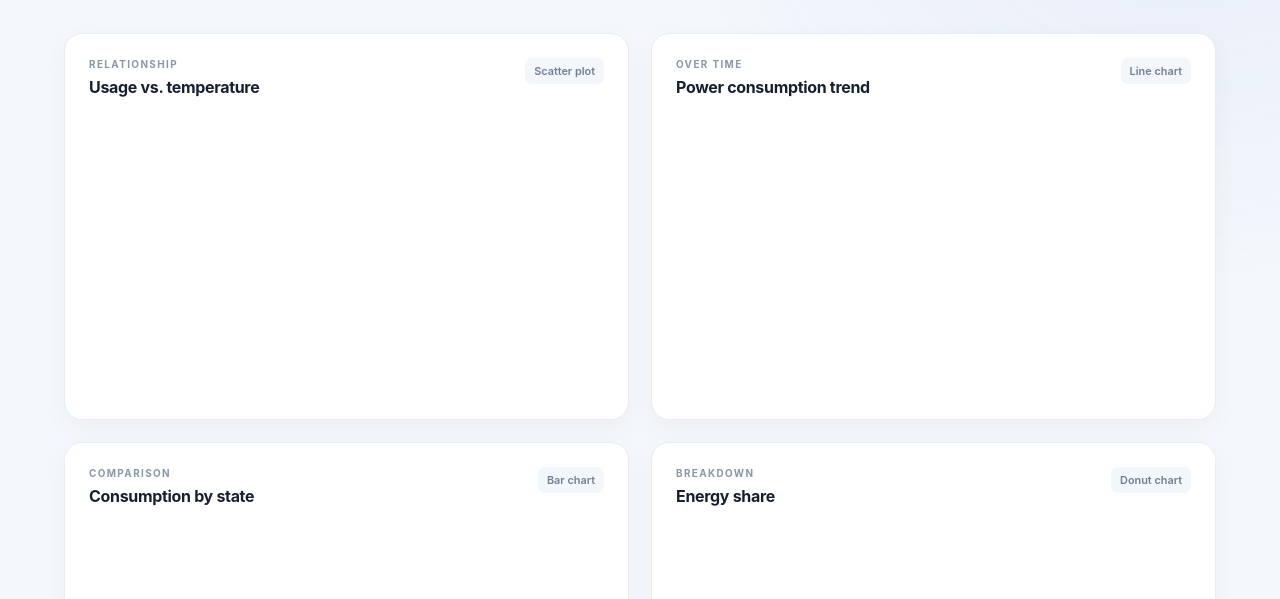
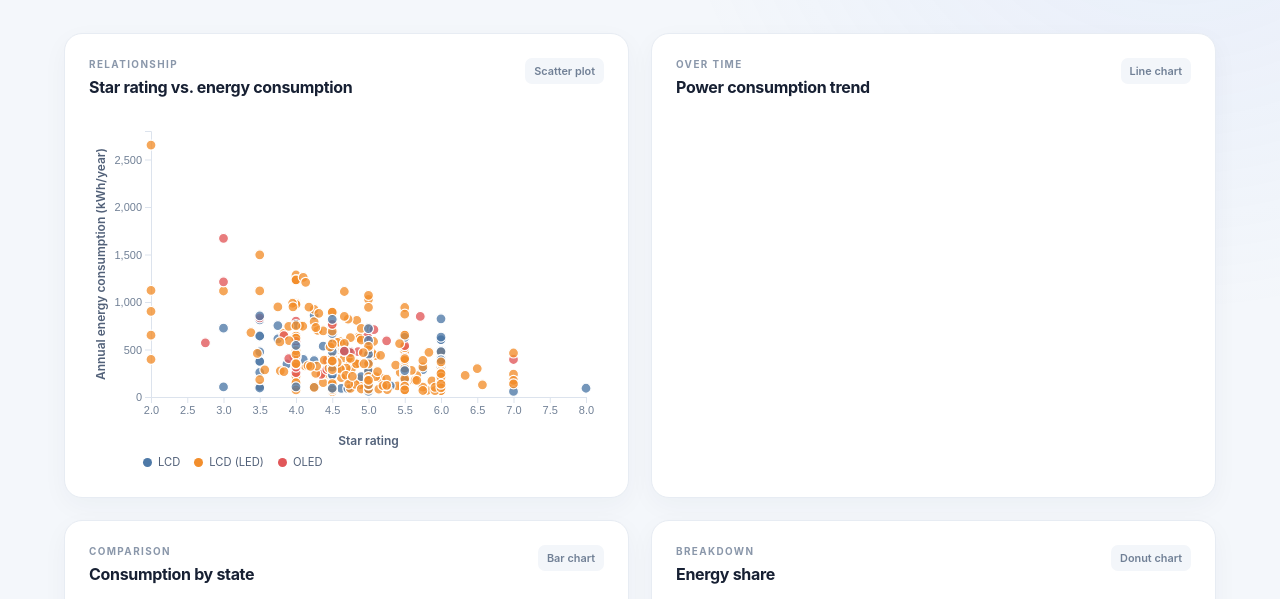
Before and after one commit to vio05-swin/T05, a plain HTML site: page index.html in a window 1280 px wide. Shown: the part 174-773 px from the top of the page. Drawn offline with nearby package versions, Linux system fonts and the light colour scheme.

Commit message:
html and css

```diff
--- a/index.html
+++ b/index.html
@@ -27,7 +27,7 @@
           <div class="chart-heading">
             <div>
               <p class="chart-kicker">RELATIONSHIP</p>
-              <h2>Usage vs. temperature</h2>
+              <h2>Star rating vs. energy consumption</h2>
             </div>
             <span class="chart-type">Scatter plot</span>
           </div>
@@ -68,5 +68,6 @@
         </article>
       </section>
     </main>
+    <script src="scatter.js"></script>
   </body>
 </html>
--- /dev/null
+++ b/scatter.js
@@ -0,0 +1,120 @@
+const scatterContainer = d3.select("#scatter-plot");
+const scatterSvg = scatterContainer
+  .append("svg")
+  .attr("class", "scatter-svg")
+  .attr("role", "img")
+  .attr("aria-label", "TV star rating compared with annual energy consumption");
+
+const scatterTooltip = scatterContainer
+  .append("div")
+  .attr("class", "scatter-tooltip")
+  .attr("role", "status")
+  .style("opacity", 0);
+
+d3.csv("Ex5/Ex5_TV_energy.csv", (row) => ({
+  ...row,
+  screensize: +row.screensize,
+  energy_consumpt: +row.energy_consumpt,
+  star2: +row.star2,
+  count: +row.count
+}))
+  .then((data) => {
+    console.log("Loaded TV energy data:", data);
+
+    const width = scatterContainer.node().clientWidth;
+    const height = scatterSvg.node().clientHeight;
+    const margin = { top: 16, right: 18, bottom: 58, left: 62 };
+    const plotWidth = width - margin.left - margin.right;
+    const plotHeight = height - margin.top - margin.bottom;
+
+    const x = d3.scaleLinear()
+      .domain(d3.extent(data, (d) => d.star2))
+      .nice()
+      .range([0, plotWidth]);
+    const y = d3.scaleLinear()
+      .domain([0, d3.max(data, (d) => d.energy_consumpt)])
+      .nice()
+      .range([plotHeight, 0]);
+
+    const technologies = Array.from(new Set(data.map((d) => d.screen_tech)));
+    const color = d3.scaleOrdinal()
+      .domain(technologies)
+      .range(d3.schemeTableau10);
+
+    const plot = scatterSvg
+      .attr("viewBox", `0 0 ${width} ${height}`)
+      .append("g")
+      .attr("transform", `translate(${margin.left},${margin.top})`);
+
+    plot.append("g")
+      .attr("transform", `translate(0,${plotHeight})`)
+      .call(d3.axisBottom(x));
+
+    plot.append("g")
+      .call(d3.axisLeft(y).ticks(6));
+
+    plot.append("text")
+      .attr("class", "axis-label")
+      .attr("x", plotWidth / 2)
+      .attr("y", plotHeight + 48)
+      .attr("text-anchor", "middle")
+      .text("Star rating");
+
+    plot.append("text")
+      .attr("class", "axis-label")
+      .attr("transform", "rotate(-90)")
+      .attr("x", -plotHeight / 2)
+      .attr("y", -46)
+      .attr("text-anchor", "middle")
+      .text("Annual energy consumption (kWh/year)");
+
+    scatterContainer
+      .append("div")
+      .attr("class", "scatter-legend")
+      .selectAll("span")
+      .data(technologies)
+      .join("span")
+      .attr("class", "scatter-legend-item")
+      .each(function (technology) {
+        d3.select(this)
+          .append("span")
+          .attr("class", "scatter-legend-swatch")
+          .style("background-color", color(technology));
+        d3.select(this)
+          .append("span")
+          .text(technology);
+      });
+
+    plot.selectAll("circle")
+      .data(data)
+      .join("circle")
+      .attr("cx", (d) => x(d.star2))
+      .attr("cy", (d) => y(d.energy_consumpt))
+      .attr("r", 5)
+      .attr("fill", (d) => color(d.screen_tech))
+      .attr("fill-opacity", 0.78)
+      .attr("stroke", "#fff")
+      .attr("stroke-width", 1.2)
+      .on("mouseenter", (event, d) => {
+        scatterTooltip
+          .style("opacity", 1)
+          .text(
+            `TV model: ${d.brand} ${d.screensize}"\n` +
+            `Screen size: ${d.screensize}"\n` +
+            `Star rating: ${d.star2}\n` +
+            `Energy consumption: ${d.energy_consumpt} kWh/year`
+          );
+      })
+      .on("mousemove", (event) => {
+        const [pointerX, pointerY] = d3.pointer(event, scatterContainer.node());
+        scatterTooltip
+          .style("left", `${pointerX + 12}px`)
+          .style("top", `${pointerY + 12}px`);
+      })
+      .on("mouseleave", () => {
+        scatterTooltip.style("opacity", 0);
+      });
+  })
+  .catch((error) => {
+    console.error("Failed to load TV energy data:", error);
+  });
--- a/styles.css
+++ b/styles.css
@@ -137,12 +137,77 @@ h2 {
 }
 
 .chart-area {
+  position: relative;
   min-height: 280px;
   margin-top: 18px;
   border-radius: 10px;
   background:
     linear-gradient(#fff, #fff) padding-box,
     repeating-linear-gradient(to bottom, transparent 0, transparent 55px, #edf1f6 56px, transparent 57px);
+}
+
+#scatter-plot {
+  min-height: 340px;
+}
+
+.scatter-svg {
+  display: block;
+  width: 100%;
+  height: 340px;
+  overflow: visible;
+}
+
+.scatter-svg text {
+  fill: #718096;
+  font-family: inherit;
+  font-size: 11px;
+}
+
+.scatter-svg .axis-label {
+  fill: #526179;
+  font-size: 12px;
+  font-weight: 600;
+}
+
+.scatter-svg .domain,
+.scatter-svg .tick line {
+  stroke: #dce3ed;
+}
+
+.scatter-legend {
+  display: flex;
+  flex-wrap: wrap;
+  gap: 8px 14px;
+  margin: 0 0 4px 54px;
+  color: #526179;
+  font-size: 0.7rem;
+}
+
+.scatter-legend-item {
+  display: inline-flex;
+  align-items: center;
+  gap: 6px;
+}
+
+.scatter-legend-swatch {
+  width: 9px;
+  height: 9px;
+  border-radius: 50%;
+}
+
+.scatter-tooltip {
+  position: absolute;
+  z-index: 1;
+  padding: 9px 11px;
+  border: 1px solid #e4eaf2;
+  border-radius: 8px;
+  background: #fff;
+  box-shadow: 0 5px 18px rgb(34 54 84 / 12%);
+  color: #526179;
+  font-size: 0.75rem;
+  line-height: 1.55;
+  pointer-events: none;
+  white-space: pre-line;
 }
 
 #bar-chart,
@@ -177,6 +242,14 @@ h2 {
     min-height: 230px;
   }
 
+  #scatter-plot {
+    min-height: 300px;
+  }
+
+  .scatter-svg {
+    height: 300px;
+  }
+
   #bar-chart,
   #donut-chart {
     min-height: 220px;
```
Also changed, not shown: 1 other file.
